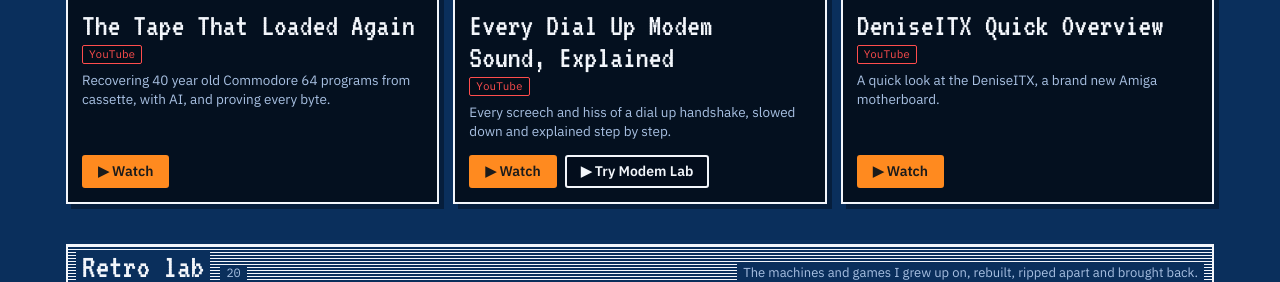
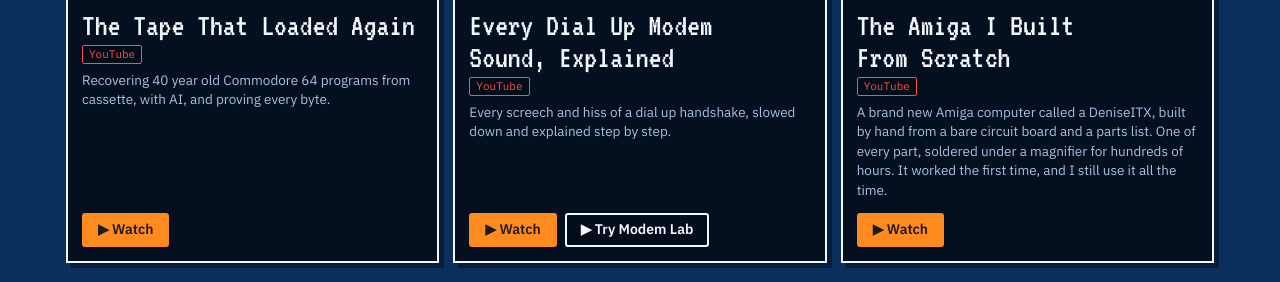
Before and after one commit to hurtz/plain-weird, a plain HTML site: page index.html in a window 1280 px wide. Shown: the part 4885-5167 px from the top of the page. Drawn offline with Linux system fonts and the light colour scheme.

Commit message:
Plain Weird site update 2026-10-13

```diff
--- a/index.html
+++ b/index.html
@@ -355,7 +355,7 @@
 
 ["tape","The Tape That Loaded Again",5,"Y","Recovering 40 year old Commodore 64 programs from cassette, with AI, and proving every byte.",[["Watch",YT("TLCCnDBVDiY")]]],
 ["vid-modem","Every Dial Up Modem Sound, Explained",5,"Y","Every screech and hiss of a dial up handshake, slowed down and explained step by step.",[["Watch",YT("syQejFP70wM")]]],
-["denise","DeniseITX Quick Overview",5,"Y","A quick look at the DeniseITX, a brand new Amiga motherboard.",[["Watch",YT("nQnLxcAOYGY")]]],
+["denise","The Amiga I Built From Scratch",5,"Y","A brand new Amiga computer called a DeniseITX, built by hand from a bare circuit board and a parts list. One of every part, soldered under a magnifier for hundreds of hours. It worked the first time, and I still use it all the time.",[["Watch",YT("nQnLxcAOYGY")]]],
 
 ["hourly-absurdity","Hourly Absurdity",6,"","An Instagram account that turns absurd ideas into pictures.",[["Instagram","https://www.instagram.com/hourlyabsurdity/"],["Gallery","https://hourly-absurdity.hurtz.chatgpt.site/"]]],
 ["absurd-howto","Absurd How-To",6,"","A how to site full of illustrated nonsense.",[]],
```
